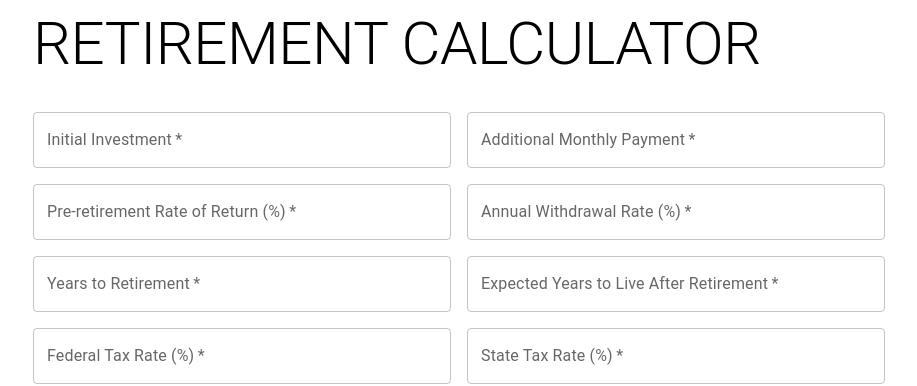
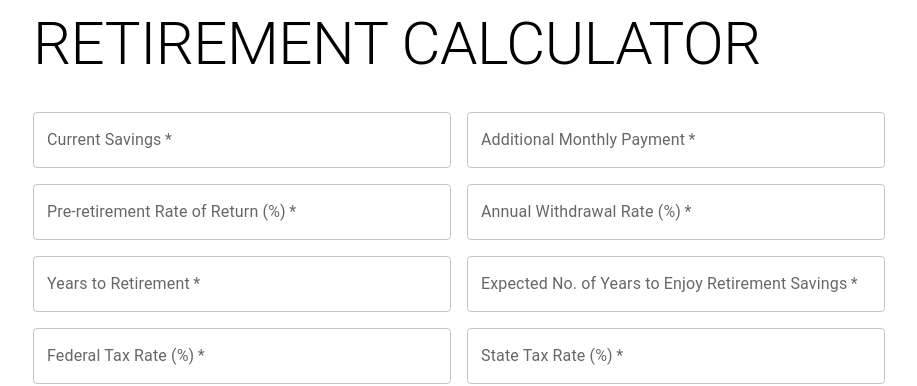
Before and after one commit to skarlekar/retirement-calculator, a React (Create React App) app: page / in a window 1280 px wide. Shown: the top 386 px of the page, without its empty margins (181-1098 px from the left). Built offline with nearby package versions, Linux system fonts and the light colour scheme; the HTML template or start-up script is replaced by a standard one.

Commit message:
Changed labels

```diff
--- a/src/components/Form.js
+++ b/src/components/Form.js
@@ -35,11 +35,11 @@ const Form = ({ onSubmit }) => {
           <Grid item xs={12} sm={6}>
             <TextField
               fullWidth
-              label="Initial Investment"
+              label="Current Savings"
               type="number"
               step="0.01"
               name="initialInvestment"
-              placeholder="Initial Investment"
+              placeholder="Current Savings for Retirement"
               onChange={handleChange}
               value={formValues.initialInvestment}
               required
@@ -99,10 +99,10 @@ const Form = ({ onSubmit }) => {
           <Grid item xs={12} sm={6}>
             <TextField
               fullWidth
-              label="Expected Years to Live After Retirement"
+              label="Expected No. of Years to Enjoy Retirement Savings"
               type="number"
               name="eytl"
-              placeholder="Expected Years to Live After Retirement"
+              placeholder="Expected No. of Years to Enjoy Retirement Savings"
               onChange={handleChange}
               value={formValues.eytl}
               required
```
Also changed, not shown: 1 other file (tests, documents, lock files or other folders).
